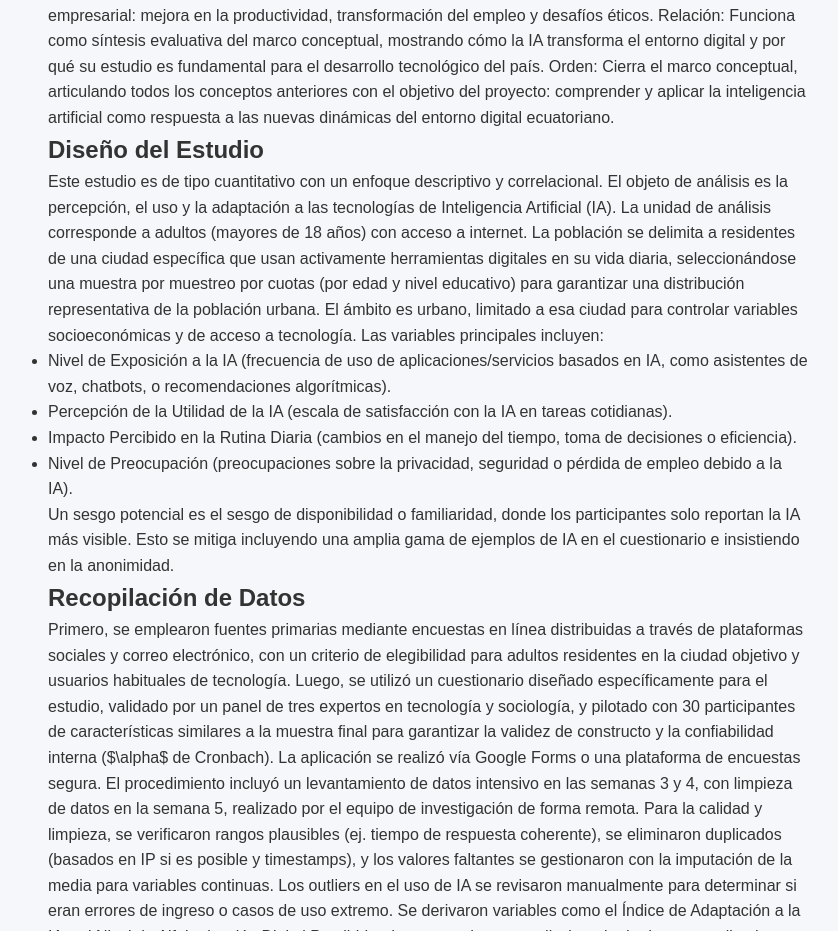
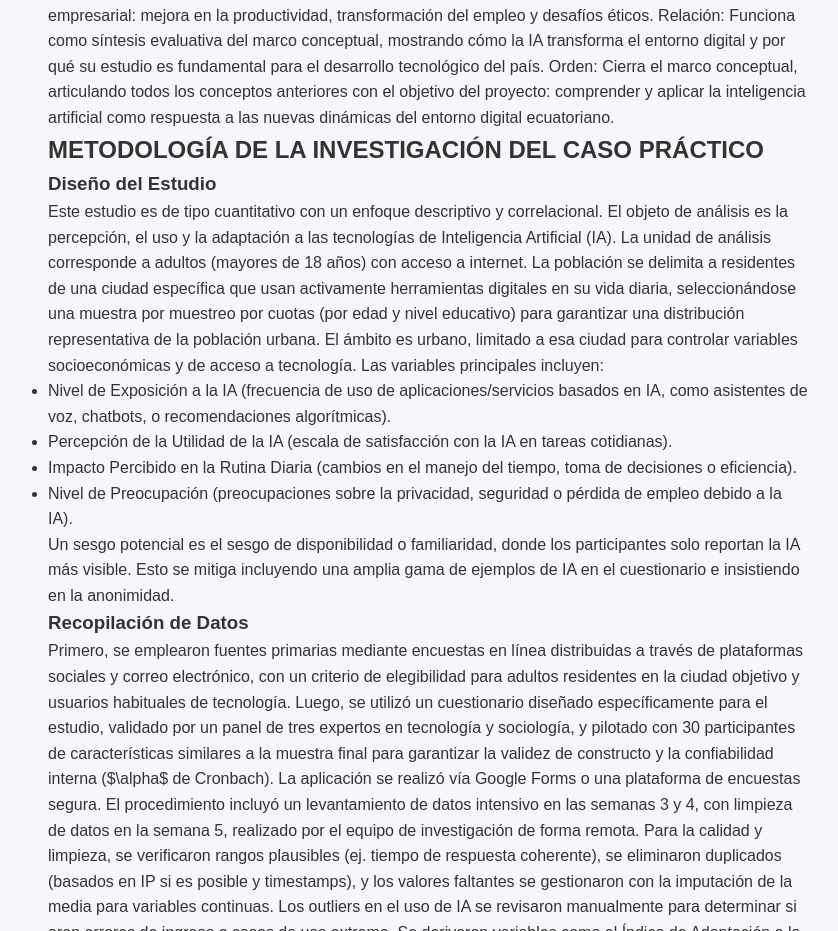
Before and after one commit to sebas9967/Proyect-sebas, a plain HTML site: page investigacion.html in a window 1280 px wide. Shown: the part 2982-3913 px from the top of the page, without its empty margins (212-1050 px from the left). Drawn offline with Linux system fonts and the light colour scheme.

Commit message:
investigacion.html

```diff
--- a/investigacion.html
+++ b/investigacion.html
@@ -212,7 +212,8 @@
                         </p>
                 </section>
                 <section>
-                        <h2>Diseño del Estudio</h2>
+						<h2>METODOLOGÍA DE LA INVESTIGACIÓN DEL CASO PRÁCTICO</h2>
+                        <h3>Diseño del Estudio</h3>
                         <p>
                         Este estudio es de tipo cuantitativo con un enfoque descriptivo y correlacional.
                         El objeto de análisis es la percepción, el uso y la adaptación a las tecnologías de Inteligencia Artificial (IA).
@@ -236,7 +237,7 @@
                         </p>
                 </section>
                 <section>
-                        <h2>Recopilación de Datos</h2>
+                        <h3>Recopilación de Datos</h3>
                         <p>Primero, se emplearon fuentes primarias mediante encuestas en línea distribuidas a través de plataformas sociales y correo electrónico,
                         con un criterio de elegibilidad para adultos residentes en la ciudad objetivo y usuarios habituales de tecnología.
                         Luego, se utilizó un cuestionario diseñado específicamente para el estudio,
@@ -282,4 +283,5 @@
         </main>
         <script src="navigation.js"></script>
     </body>
+
 </html>
```
